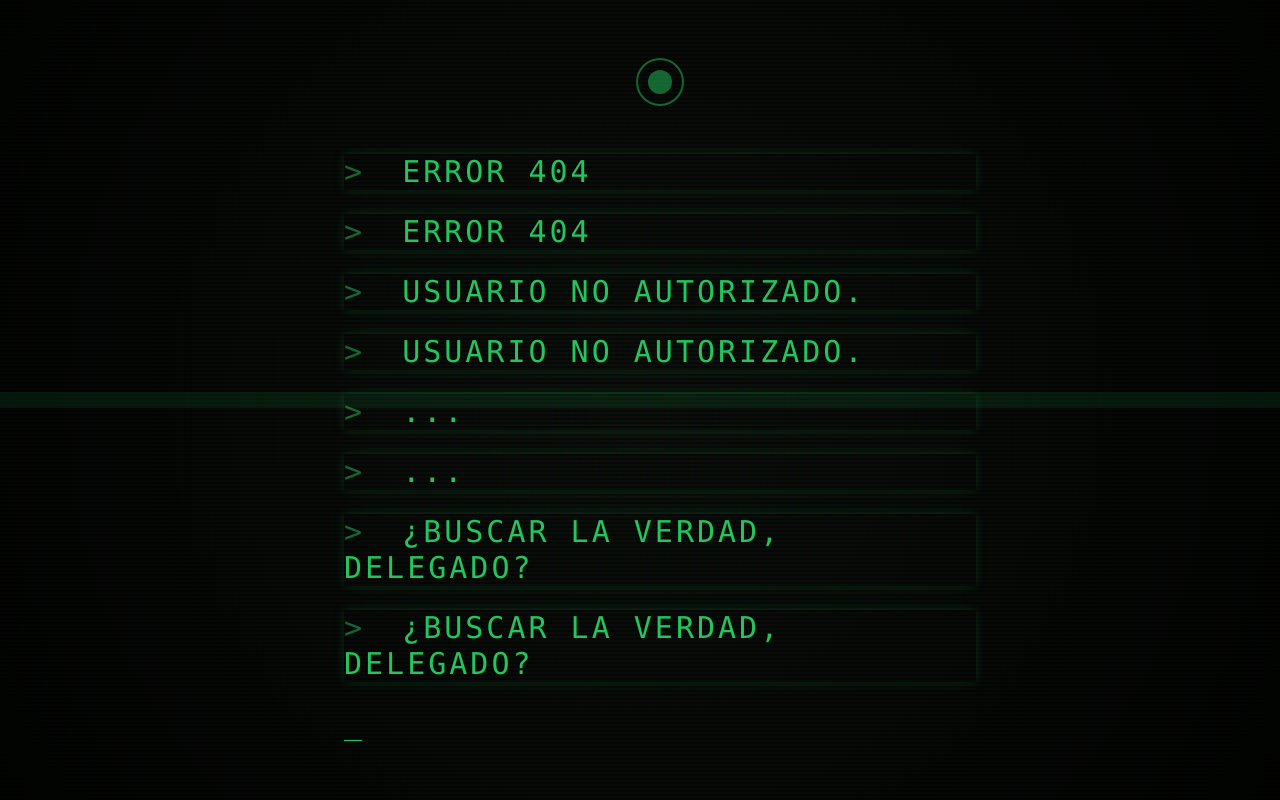
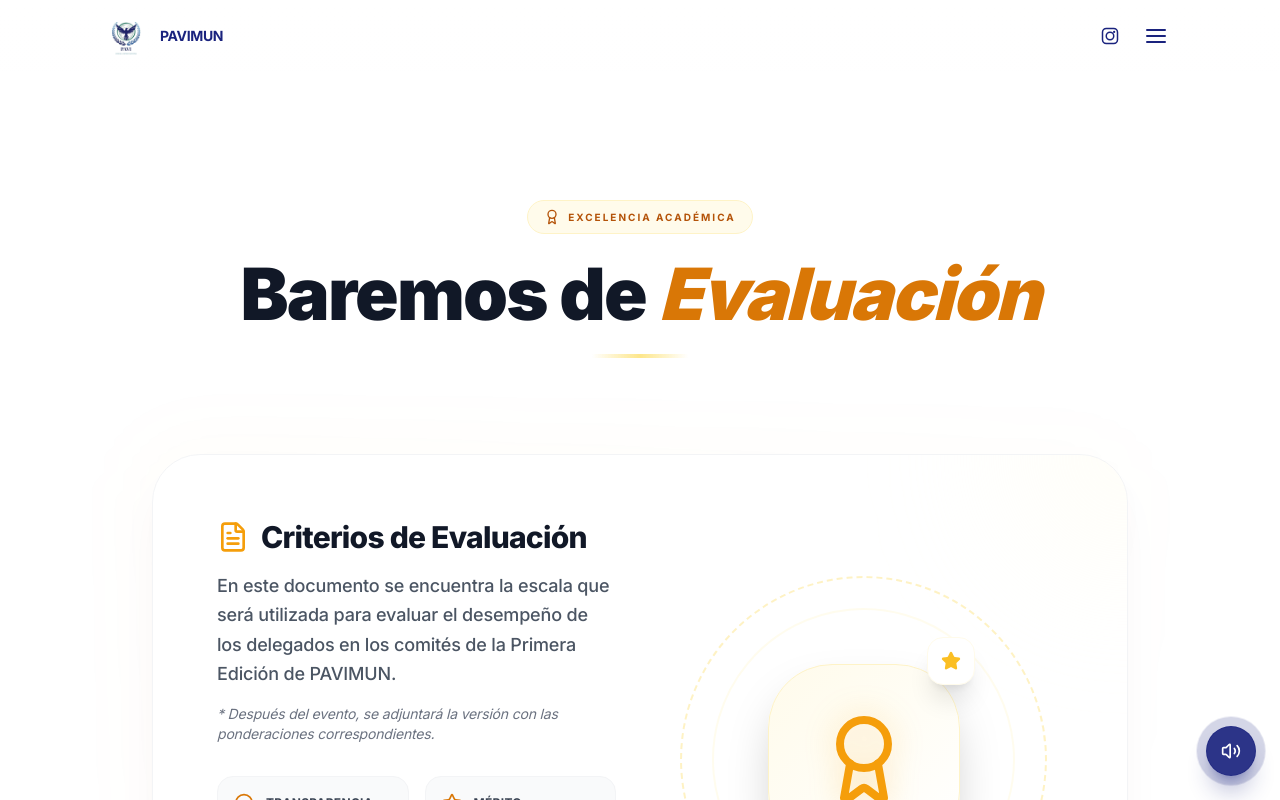
Before and after one commit to Juanctshub/pavimun, a React (Vite) app in the folder app/: page /baremos in a window 1280 px wide. Shown: the top 800 px of the page. Built offline with nearby package versions, Linux system fonts and the light colour scheme.

Commit message:
Add Baremos section with premium interface

```diff
--- a/app/src/App.tsx
+++ b/app/src/App.tsx
@@ -15,6 +15,7 @@ const StaffOrganizador = lazy(() => import('./pages/StaffOrganizador'));
 const Matrices = lazy(() => import('./pages/Matrices'));
 const Inscripciones = lazy(() => import('./pages/Inscripciones'));
 const Reglamentos = lazy(() => import('./pages/Reglamentos'));
+const Baremos = lazy(() => import('./pages/Baremos'));
 const Galeria = lazy(() => import('./pages/Galeria'));
 const Corte = lazy(() => import('./pages/Corte'));
 const Investigacion = lazy(() => import('./pages/Investigacion'));
@@ -78,6 +79,7 @@ function AppContent() {
               <Route path="/matrices" element={<PageTransition><Matrices /></PageTransition>} />
               <Route path="/inscripciones" element={<PageTransition><Inscripciones /></PageTransition>} />
               <Route path="/reglamentos" element={<PageTransition><Reglamentos /></PageTransition>} />
+              <Route path="/baremos" element={<PageTransition><Baremos /></PageTransition>} />
               <Route path="/galeria" element={<PageTransition><Galeria /></PageTransition>} />
               <Route path="/corte" element={<PageTransition><Corte /></PageTransition>} />
               <Route path="/corte/mesa" element={<PageTransition><MesaCorte /></PageTransition>} />
--- a/app/src/components/Navigation.tsx
+++ b/app/src/components/Navigation.tsx
@@ -50,6 +50,7 @@ const Navigation = () => {
     { path: '/matrices', label: 'Matrices' },
     { path: '/inscripciones', label: 'Inscripciones' },
     { path: '/reglamentos', label: 'Reglamentos' },
+    { path: '/baremos', label: 'Baremos' },
     { path: '/galeria', label: 'Galería' },
   ];
 
--- /dev/null
+++ b/app/src/pages/Baremos.tsx
@@ -0,0 +1,132 @@
+import { motion } from 'framer-motion';
+import { Award, FileText, ChevronRight, CheckCircle2, Star, ShieldCheck } from 'lucide-react';
+import { useScrollReveal } from '../hooks/useScrollReveal';
+
+const Baremos = () => {
+  useScrollReveal();
+
+  return (
+    <div className="min-h-screen bg-white overflow-hidden pt-28 md:pt-32 pb-20">
+      <div className="pavi-container max-w-5xl mx-auto px-6">
+
+        {/* Header Section */}
+        <div className="flex flex-col items-center text-center mb-16 animate-fade-in-up">
+          <div className="inline-flex items-center gap-2 px-4 py-2 bg-amber-50 rounded-full border border-amber-100 text-amber-700 text-[10px] font-bold tracking-[0.2em] uppercase mb-6">
+            <Award className="w-4 h-4" />
+            Excelencia Académica
+          </div>
+          <h1 className="text-5xl md:text-7xl font-black text-gray-900 mb-6 tracking-tight">
+            Baremos de <span className="text-amber-600 italic">Evaluación</span>
+          </h1>
+          <div className="w-24 h-1 bg-gradient-to-r from-transparent via-amber-200 to-transparent mb-8" />
+        </div>
+
+        {/* Main Content Card */}
+        <div className="reveal relative group">
+          {/* Decorative background blur */}
+          <div className="absolute -inset-4 bg-gradient-to-br from-amber-500/5 to-transparent rounded-[3rem] blur-2xl opacity-50 group-hover:opacity-100 transition-opacity duration-700" />
+
+          <div className="relative p-8 md:p-16 bg-white border border-gray-100 rounded-[3rem] shadow-2xl shadow-amber-900/5 overflow-hidden">
+            {/* Subtle patterns */}
+            <div className="absolute top-0 right-0 w-64 h-64 bg-amber-50/30 rounded-full -mr-32 -mt-32 blur-3xl" />
+            <div className="absolute bottom-0 left-0 w-64 h-64 bg-blue-50/30 rounded-full -ml-32 -mb-32 blur-3xl opacity-50" />
+
+            <div className="grid lg:grid-cols-2 gap-12 items-center">
+
+              {/* Text Side */}
+              <div className="space-y-8">
+                <div className="space-y-4">
+                  <h2 className="text-3xl font-extrabold text-gray-900 flex items-center gap-3">
+                    <FileText className="w-8 h-8 text-amber-500" />
+                    Criterios de Evaluación
+                  </h2>
+                  <p className="text-lg text-gray-600 leading-relaxed font-medium">
+                    En este documento se encuentra la escala que será utilizada para evaluar el desempeño de los delegados en los comités de la Primera Edición de PAVIMUN.
+                  </p>
+                  <p className="text-gray-500 italic text-sm">
+                    * Después del evento, se adjuntará la versión con las ponderaciones correspondientes.
+                  </p>
+                </div>
+
+                {/* Feature highlights */}
+                <div className="grid sm:grid-cols-2 gap-4">
+                  <div className="flex items-center gap-3 p-4 bg-gray-50 rounded-2xl border border-gray-100">
+                    <CheckCircle2 className="w-5 h-5 text-amber-600" />
+                    <span className="text-xs font-bold text-gray-700 uppercase tracking-wide">Transparencia</span>
+                  </div>
+                  <div className="flex items-center gap-3 p-4 bg-gray-50 rounded-2xl border border-gray-100">
+                    <Star className="w-5 h-5 text-amber-600" />
+                    <span className="text-xs font-bold text-gray-700 uppercase tracking-wide">Mérito</span>
+                  </div>
+                  <div className="flex items-center gap-3 p-4 bg-gray-50 rounded-2xl border border-gray-100">
+                    <ShieldCheck className="w-5 h-5 text-amber-600" />
+                    <span className="text-xs font-bold text-gray-700 uppercase tracking-wide">Imparcialidad</span>
+                  </div>
+                  <div className="flex items-center gap-3 p-4 bg-blue-50/50 rounded-2xl border border-blue-100/50">
+                    <Award className="w-5 h-5 text-blue-600" />
+                    <span className="text-xs font-bold text-blue-700 uppercase tracking-wide">Excelencia</span>
+                  </div>
+                </div>
+
+                {/* Action Button */}
+                <motion.a
+                  whileHover={{ scale: 1.02 }}
+                  whileTap={{ scale: 0.98 }}
+                  href="https://drive.google.com/drive/folders/1J5kGLKG1y41ZZA7LsTGpOuzQhkLFmHIP"
+                  target="_blank"
+                  rel="noopener noreferrer"
+                  className="flex items-center justify-center gap-3 px-8 py-5 bg-gradient-to-r from-amber-600 to-amber-700 hover:from-amber-500 hover:to-amber-600 text-white rounded-[2rem] shadow-xl shadow-amber-900/20 font-black text-lg tracking-wider group/btn uppercase"
+                >
+                  Acceder al Documento
+                  <ChevronRight className="w-5 h-5 group-hover/btn:translate-x-1 transition-transform" />
+                </motion.a>
+              </div>
+
+              {/* Decorative Side */}
+              <div className="hidden lg:block relative">
+                <div className="aspect-square relative flex items-center justify-center">
+                  {/* Rotating golden circles */}
+                  <motion.div
+                    animate={{ rotate: 360 }}
+                    transition={{ duration: 30, repeat: Infinity, ease: 'linear' }}
+                    className="absolute inset-4 border-2 border-dashed border-amber-200/50 rounded-full"
+                  />
+                  <motion.div
+                    animate={{ rotate: -360 }}
+                    transition={{ duration: 20, repeat: Infinity, ease: 'linear' }}
+                    className="absolute inset-12 border-2 border-amber-100/30 rounded-full"
+                  />
+
+                  {/* Main Icon container */}
+                  <div className="relative w-48 h-48 bg-gradient-to-br from-amber-50 to-white rounded-[4rem] shadow-2xl flex items-center justify-center border border-amber-100 group-hover:scale-105 transition-transform duration-700">
+                    <Award className="w-24 h-24 text-amber-500 drop-shadow-[0_0_15px_rgba(245,158,11,0.3)]" />
+
+                    {/* Floating mini-icons */}
+                    <div className="absolute -top-4 -right-4 w-12 h-12 bg-white rounded-2xl shadow-xl border border-amber-50 flex items-center justify-center animate-bounce">
+                      <Star className="w-5 h-5 text-amber-400 fill-amber-400" />
+                    </div>
+                  </div>
+                </div>
+              </div>
+
+            </div>
+          </div>
+        </div>
+
+        {/* School Footer Ornament */}
+        <div className="mt-24 reveal opacity-50 flex flex-col items-center gap-6">
+          <div className="h-px w-32 bg-gradient-to-r from-transparent via-gray-300 to-transparent" />
+          <img
+            src="/images/colegio-logo.jpg"
+            alt="Colegio Pablo VI"
+            className="h-14 w-auto grayscale opacity-40"
+          />
+          <p className="text-[10px] font-mono text-gray-400 tracking-[0.5em] uppercase">PAVIMUN · EXCELLENCE SYNCED</p>
+        </div>
+
+      </div>
+    </div>
+  );
+};
+
+export default Baremos;
```
